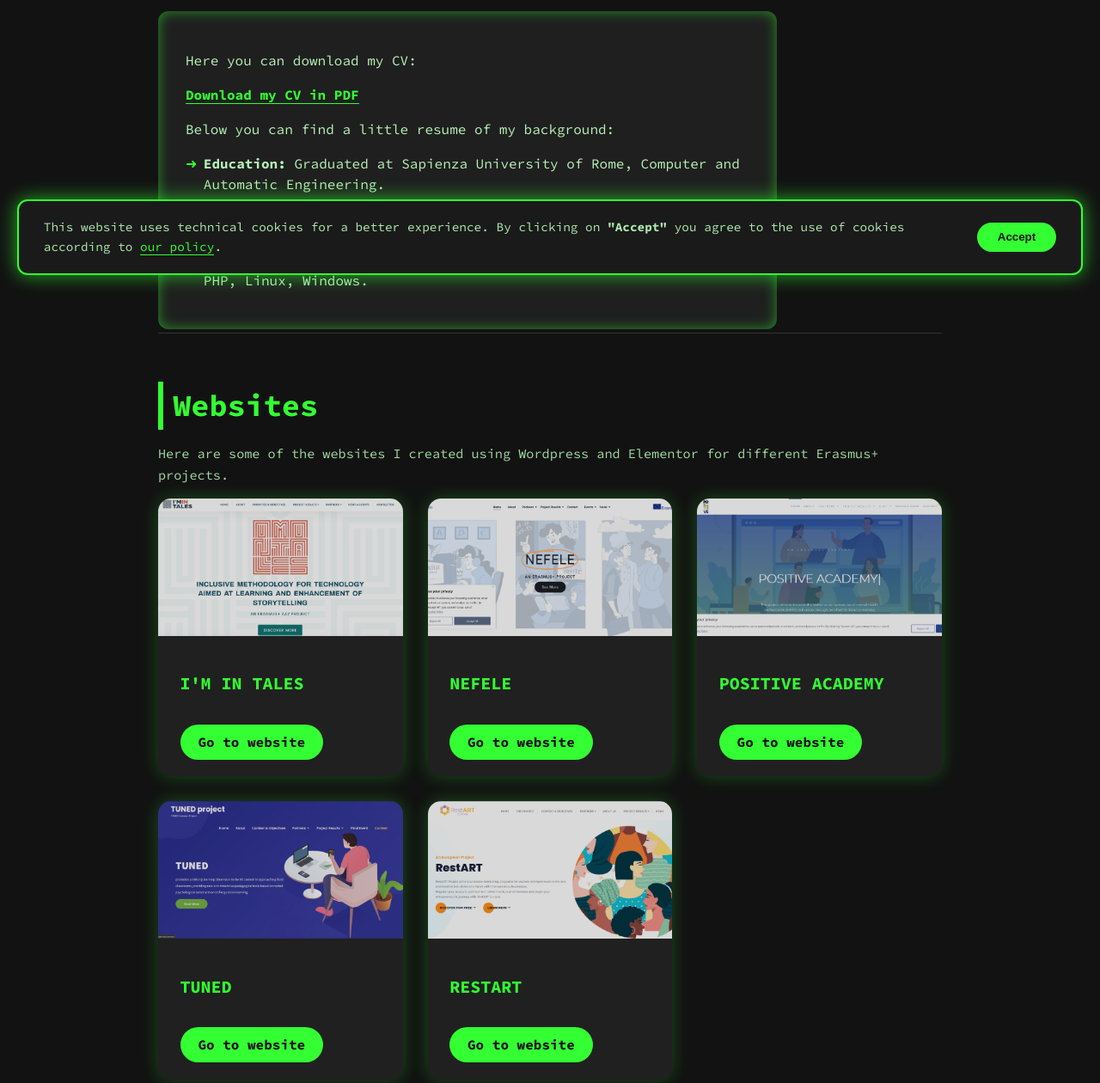
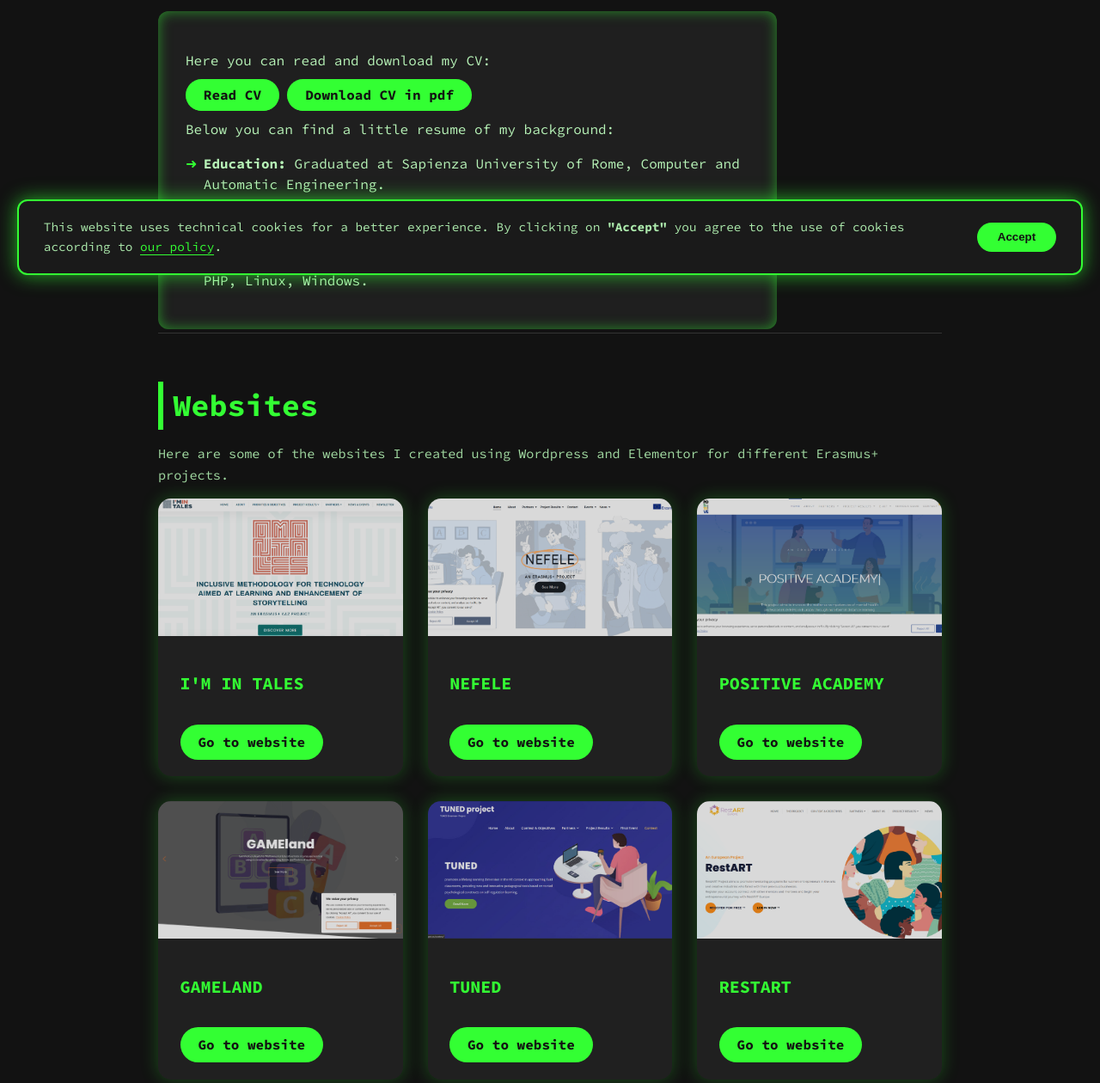
Before and after one commit to Kelfx/kelfx.github.io, a plain HTML site: page index.html in a window 1280 px wide. Shown: the part 460-1720 px from the top of the page at 86% size. Drawn offline with Linux system fonts and the light colour scheme.

Commit message:
Add files

```diff
--- a/index.html
+++ b/index.html
@@ -107,7 +107,7 @@
   }
   #cv-content a:hover,
   #cv-content a:focus {
-    color: #9828FA;
+    color: #f5f5f5;
     border-color: #9828FA;
   }
   #cv-content ul {
@@ -126,6 +126,27 @@
     top: 0;
     color: #33ff33;
   }
+
+  .cv-link {
+    margin-top: 1.3rem;
+    align-self: flex-start;
+    background: #33ff33;
+    color: #121212;
+    padding: 0.5rem 1.3rem;
+    border-radius: 30px;
+    font-weight: 700;
+    text-decoration: none;
+    transition: background-color 0.25s ease, box-shadow 0.25s ease;
+    user-select: none;
+  }
+  .cv-link:hover,
+  .cv-link:focus {
+    background: #9828FA;
+    color: #f5f5f5;
+    box-shadow: 0 0 12px #9828FAcc;
+    outline: none;
+  }
+
   #websites-grid {
     display: grid;
     grid-template-columns: repeat(auto-fit, minmax(280px, 1fr));
@@ -339,8 +360,9 @@
   <section id="cv" tabindex="0">
     <h2>Curriculum Vitae</h2>
     <div id="cv-content">
-      <p>Here you can download my CV:</p>
-      <p><a href="imgs//CV_.pdf" target="_blank" rel="noopener">Download my CV in PDF</a></p>
+      <p>Here you can read and download my CV:</p>
+      <a href="./CV.html" target="_blank" rel="noopener" class="cv-link">Read CV</a>
+      <a href="imgs//CV_.pdf" target="_blank" rel="noopener" class="cv-link">Download CV in pdf</a>
       <p>Below you can find a little resume of my background:</p>
       <ul>
         <li><strong>Education:</strong> Graduated at Sapienza University of Rome, Computer and Automatic Engineering.</li>
@@ -362,28 +384,35 @@
         </div>
       </article>
       <article class="websites-item" tabindex="0" role="listitem">
-        <img class="websites-image" src="imgs/NEFELE.png" alt="Screenshot sito web Progetto 2" />
+        <img class="websites-image" src="imgs/NEFELE.png" alt="Screenshot NEFELE" />
         <div class="websites-details">
           <h3 class="websites-title">NEFELE</h3>
           <a href="https://www.nefele-project.eu/" target="_blank" rel="noopener" class="websites-link">Go to website</a>
         </div>
       </article>
       <article class="websites-item" tabindex="0" role="listitem">
-        <img class="websites-image" src="imgs/POSITIVEACADEMY.png" alt="Screenshot sito web Progetto 3" />
+        <img class="websites-image" src="imgs/POSITIVEACADEMY.png" alt="Screenshot POSITIVE ACADEMY" />
         <div class="websites-details">
           <h3 class="websites-title">POSITIVE ACADEMY</h3>
           <a href="https://positiveacademy.eu/" target="_blank" rel="noopener" class="websites-link">Go to website</a>
         </div>
       </article>
       <article class="websites-item" tabindex="0" role="listitem">
-        <img class="websites-image" src="imgs/TUNED.png" alt="Screenshot sito web Progetto 5" />
+        <img class="websites-image" src="imgs/GAMELAND.png" alt="Screenshot GAMEland" />
+        <div class="websites-details">
+          <h3 class="websites-title">GAMELAND</h3>
+          <a href="https://gamelandproject.eu/" target="_blank" rel="noopener" class="websites-link">Go to website</a>
+        </div>
+      </article>
+      <article class="websites-item" tabindex="0" role="listitem">
+        <img class="websites-image" src="imgs/TUNED.png" alt="Screenshot TUNED" />
         <div class="websites-details">
           <h3 class="websites-title">TUNED</h3>
           <a href="https://www.tunedproject.eu/" target="_blank" rel="noopener" class="websites-link">Go to website</a>
         </div>
       </article>
       <article class="websites-item" tabindex="0" role="listitem">
-        <img class="websites-image" src="imgs/RESTART.png" alt="Screenshot sito web Progetto 4" />
+        <img class="websites-image" src="imgs/RESTART.png" alt="Screenshot RESTART" />
         <div class="websites-details">
           <h3 class="websites-title">RESTART</h3>
           <a href="https://www.restarteurope.org/" target="_blank" rel="noopener" class="websites-link">Go to website</a>
```
Also changed, not shown: CV.html (added, +8 -0 lines).
